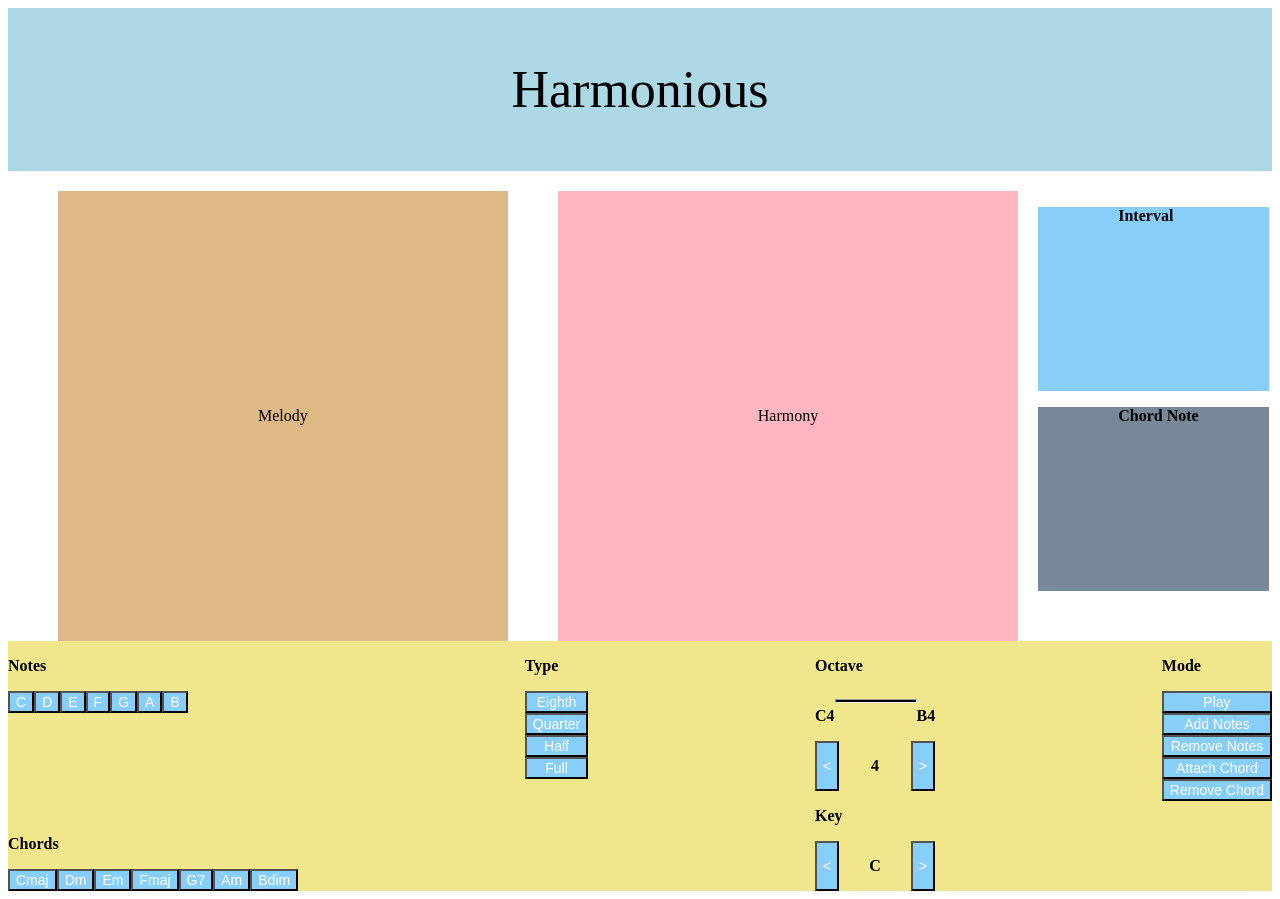
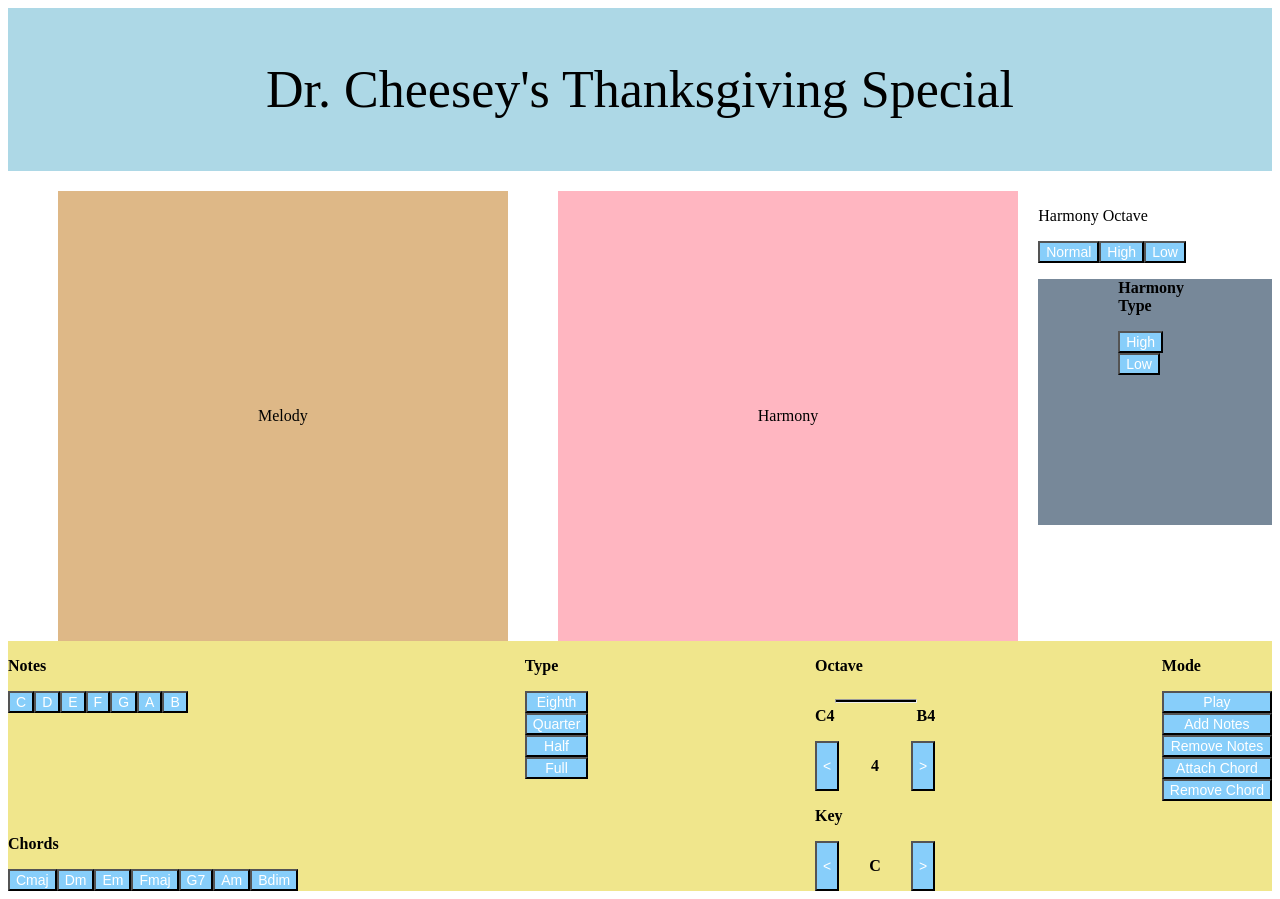
Before and after one commit to andrewvt97/Harmonious, a React (Vite) app: page / in a window 1280 px wide. Built offline with nearby package versions, Linux system fonts and the light colour scheme.

Commit message:
Add high and low options for harmony

```diff
--- a/src/components/App.jsx
+++ b/src/components/App.jsx
@@ -36,6 +36,8 @@ function App() {
   const [noteType, setNoteType] = useState("Quarter");
   const [octave, setOctave] = useState(4);
   const [mode, setMode] = useState("Play");
+  const [harmonyOctave, setHarmonyOctave] = useState("Normal");
+  const [harmonyType, setHarmonyType] = useState("High");
 
   const [selectedMelodyNote, setSelectedMelodyNote] = useState(-1);
 
@@ -101,6 +103,14 @@ function App() {
       setMode(mode);
   };
 
+  const handleHarmonyOctaveChange = (octave) => {
+      setHarmonyOctave(octave);
+  };
+
+  const handleHarmonyTypeChange = (type) => {
+    setHarmonyType(type);
+  };
+
   console.log("Melody:", JSON.stringify(melody));
   // console.log("Type:", noteType);
   // console.log("Key:", key);
@@ -110,7 +120,7 @@ function App() {
       <>
 
         <div className='header'>
-          <p className='website-name'> Harmonious</p>
+          <p className='website-name'> Dr. Cheesey's Thanksgiving Special</p>
         </div>
         <div className='display'>
         <div className='melody-display'>
@@ -119,15 +129,24 @@ function App() {
         </div>
         <div className='harmony-display'>
           <p> Harmony</p>
-          <Harmony className='harmony-display' melody = {melody} scale = {current_key_scale} ></Harmony>
+          <Harmony className='harmony-display' melody = {melody} scale = {current_key_scale} harmonyType={harmonyType}></Harmony>
         </div>
 
           <div className='harmony-settings'>
-            <div className='interval-settings'>
-                <p> Interval</p>
+            <div className='octave-settings'>
+                <p> Harmony Octave</p>
+                <div className = "harmony-octave-buttons">
+                  <Button text="Normal" onClick={() => handleHarmonyOctaveChange("Normal")}></Button>
+                  <Button text="High" onClick={() => handleHarmonyOctaveChange("High")}></Button>
+                  <Button text="Low" onClick={() => handleHarmonyOctaveChange("Low")}></Button>
+                </div>
             </div>
             <div className='chord-note-settings'>
-              <p> Chord Note</p>
+              <p> Harmony Type</p>
+              <div className = "harmony-type-buttons">
+                  <Button text="High" onClick={() => handleHarmonyTypeChange("High")}></Button>
+                  <Button text="Low" onClick={() => handleHarmonyTypeChange("Low")}></Button>
+              </div>
             </div>
           </div>
         </div>
@@ -194,4 +213,4 @@ function App() {
   );
 }
 
-export default App
+export default App;
--- a/src/components/Harmony.jsx
+++ b/src/components/Harmony.jsx
@@ -1,15 +1,27 @@
 import React, { useState } from "react";
 import Button from "./Button";
 
-function Harmony({melody = [], scale = []}){
+function Harmony({melody = [], scale = [], harmonyType = "High"}){
 
     const convertToHarmony = (noteDetails) => {
-        let index = noteDetails["scalePos"] + 2;
-        noteDetails["note"] = scale[index % 7]["note"];
-        if (index > 6){
-            noteDetails["range"] += 1;
+        let index = 0;
+        if (harmonyType === "High"){
+            index = noteDetails["scalePos"] + 2;
+            if (index > 6)
+                noteDetails["range"] += 1;
+            noteDetails["note"] = scale[index % 7]["note"];
+            noteDetails["scalePos"] = index % 7;
         }
-        noteDetails["scalePos"] = index % 7;
+        else{
+            index = noteDetails["scalePos"] - 2;
+            if (index < 0)
+                noteDetails["range"] -= 1;
+            noteDetails["note"] = scale[(index + 7) % 7]["note"];
+            noteDetails["scalePos"] = (index + 7) % 7;
+        }
+
+
+
         // Note: NEVER CHANGED INDEX BUT IS THAT IMPORTANT?
 
         return noteDetails;
```
